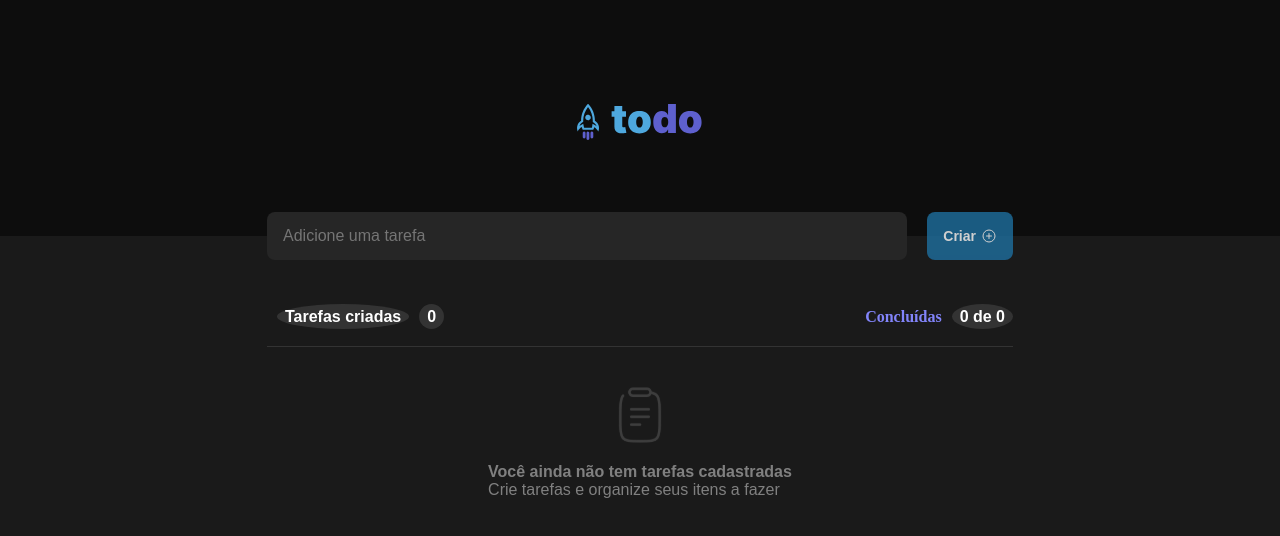
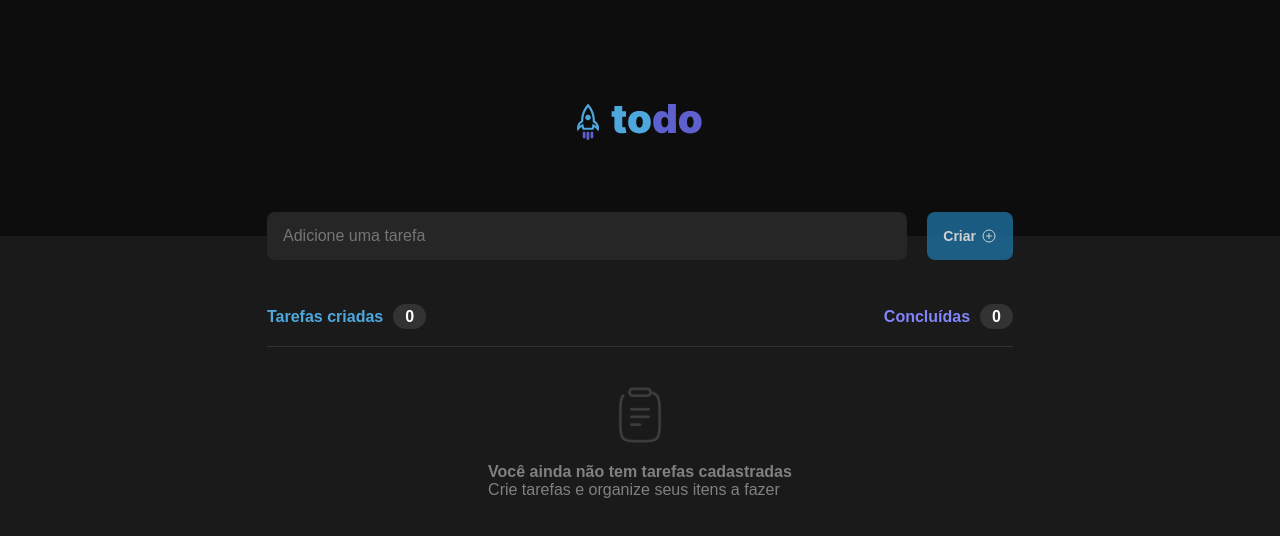
Before and after one commit to N0N4T0/desafios-ignite-reactjs-2022, a React (Vite) app in the folder desafio01-praticando-conceitos-reactjs/: page / in a window 1280 px wide. Shown: the top 536 px of the page. Built offline with nearby package versions, Linux system fonts and the light colour scheme.

Commit message:
fix: change text of Tasks

```diff
--- a/desafio01-praticando-conceitos-reactjs/src/components/Tasks/Tasks.module.css
+++ b/desafio01-praticando-conceitos-reactjs/src/components/Tasks/Tasks.module.css
@@ -20,13 +20,14 @@
     font-weight: bold;
 }
 
-.taskList span,
-.taskDone span{
+
+.taskList span + span,
+.taskDone span + span{
     color: var(--white);
     background: var(--gray-400);
-    border-radius: 50%;
+    border-radius: 30px;
 
-    padding: 4px 8px;
+    padding: 4px 12px;
     margin: 0 0 0 10px;
 }
 
--- a/desafio01-praticando-conceitos-reactjs/src/components/Tasks/index.tsx
+++ b/desafio01-praticando-conceitos-reactjs/src/components/Tasks/index.tsx
@@ -37,6 +37,18 @@ export function Tasks(props: TasksProps) {
     }
   }
 
+  function renderDoneTasksTitle() {
+    if (!tasksQuantity) {
+      return tasksQuantity;
+    }
+
+    return (
+      <>
+        {completedTasks} de {tasksQuantity}
+      </>
+    );
+  }
+
   return (
     <>
       <div className={styles.taskListContainer}>
@@ -45,10 +57,8 @@ export function Tasks(props: TasksProps) {
           <span>{tasksQuantity}</span>
         </div>
         <div className={styles.taskDone}>
-          Concluídas
-          <span>
-            {completedTasks} de {tasksQuantity}
-          </span>
+          <span>Concluídas</span>
+          <span>{renderDoneTasksTitle()}</span>
         </div>
       </div>
 
```
